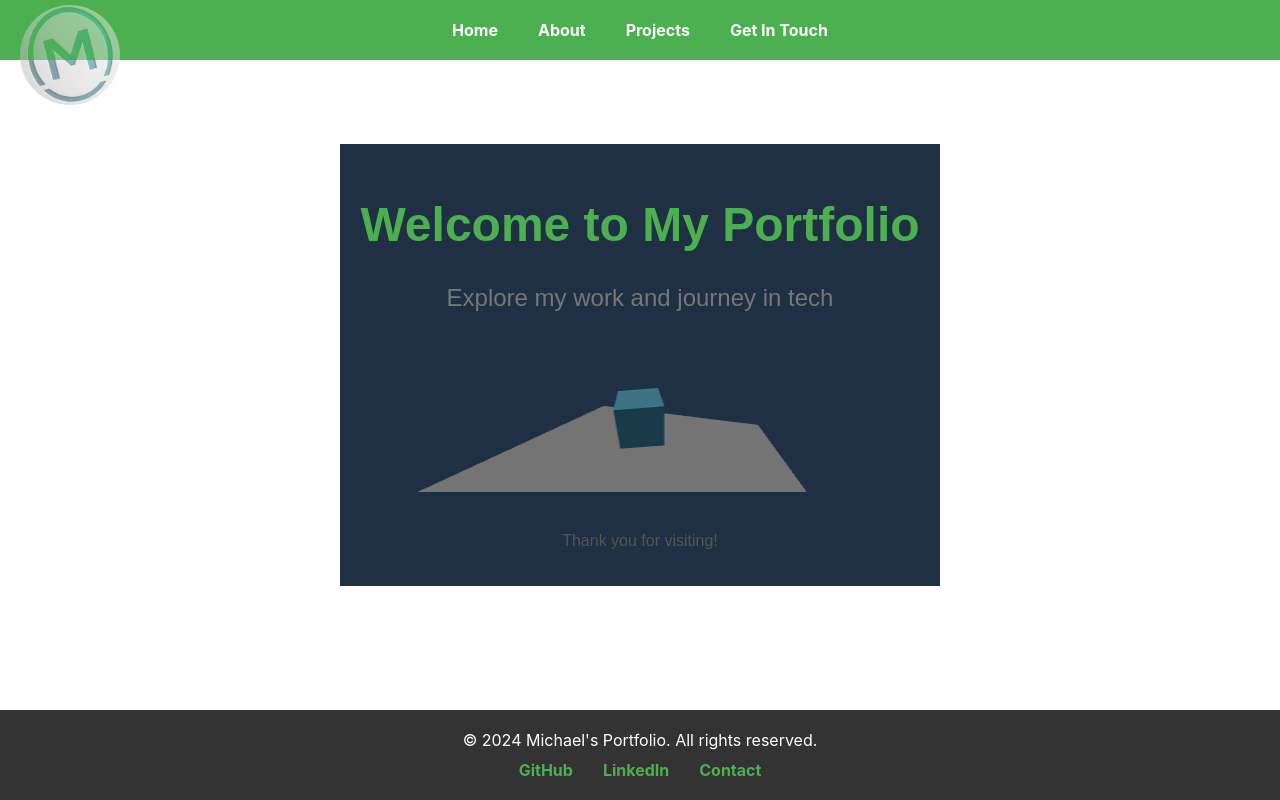
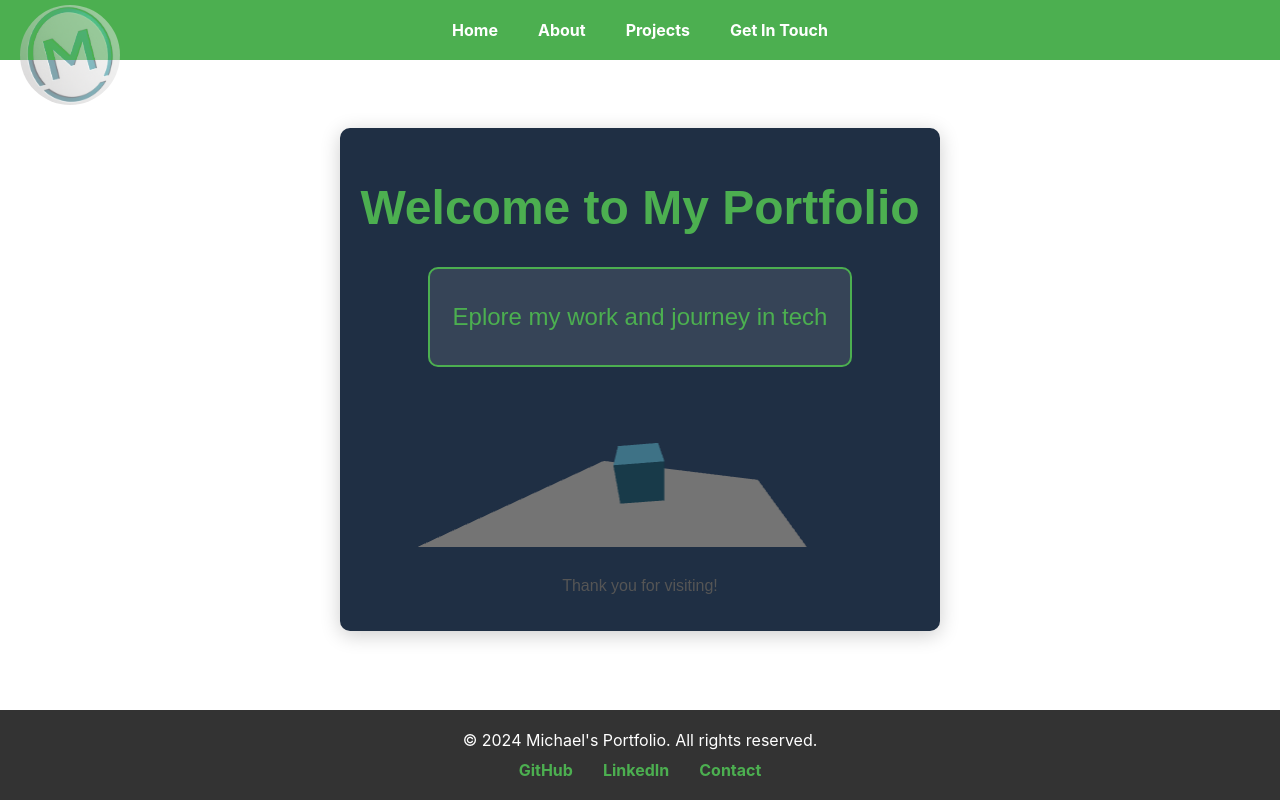
Before and after one commit to urenami/react-portfolio, a React (Create React App) app: page / in a window 1280 px wide. Built offline with nearby package versions, Linux system fonts and the light colour scheme.

Commit message:
styled action button and added type effect

```diff
--- a/src/components/Home.js
+++ b/src/components/Home.js
@@ -1,5 +1,6 @@
 import React from 'react';
 import ThreeDModel from './ThreeDModel';
+import TypingEffect from './TypingEffect';
 import './styles.css';
 
 const Home = () => {
@@ -7,7 +8,7 @@ const Home = () => {
     <div className="home">
       <header className="home-header">
         <h1 className="home-title">Welcome to My Portfolio</h1>
-        <p className="home-subtitle">Explore my work and journey in tech</p>
+        <TypingEffect text="Explore my work and journey in tech" />
       </header>
 
       <section className="home-content">
--- /dev/null
+++ b/src/components/TypingEffect.css
@@ -0,0 +1,14 @@
+.typing-container {
+    border: 2px solid #4CAF50;
+    padding: 10px;
+    width: 400px;
+    margin: 0 auto;
+    background-color: rgba(255, 255, 255, 0.1);
+    border-radius: 10px;
+  }
+
+  .typing-text {
+    font-size: 1.5em;
+    color: #4CAF50;
+    white-space: nowrap;
+  }
--- /dev/null
+++ b/src/components/TypingEffect.js
@@ -0,0 +1,25 @@
+import React, { useEffect, useState } from 'react';
+import './TypingEffect.css';
+
+const TypingEffect = ({ text }) => {
+  const [displayedText, setDisplayedText] = useState('');
+
+  useEffect(() => {
+    let index = 0;
+    const interval = setInterval(() => {
+      setDisplayedText((prev) => prev + text.charAt(index));
+      index++;
+      if (index >= text.length) clearInterval(interval);
+    }, 100);
+
+    return () => clearInterval(interval);
+  }, [text]);
+
+  return (
+    <div className="typing-container">
+      <p className="typing-text">{displayedText}</p>
+    </div>
+  );
+};
+
+export default TypingEffect;
--- a/src/components/styles.css
+++ b/src/components/styles.css
@@ -3,9 +3,11 @@
   text-align: center;
   font-family: 'Arial', sans-serif;
   color: #333;
-  margin: 0 auto;
+  margin: 11px auto;
   max-width: 800px;
   padding: 20px;
+  border-radius: 10px;
+  box-shadow: 0 4px 20px rgba(0, 0, 0, 0.2);
 }
 
 .home-header {
@@ -29,7 +31,7 @@
 }
 
 .home-footer {
-  margin-top: 40px;
+  margin-top: 20px;
   font-size: 1em;
   color: #555;
 }
@@ -110,7 +112,7 @@
   color: white;
   padding: 20px;
   text-align: center;
-  margin-top: 40px;
+  margin-top: 11px;
 }
 
 .footer p {
@@ -140,3 +142,28 @@
   flex-direction: column;
   justify-content: space-between;
 }
+
+.cta-buttons {
+  margin-top: 20px;
+}
+
+.cta-button {
+  background-color: #4CAF50;
+  color: white;
+  border: none;
+  padding: 10px 20px;
+  font-size: 1.2em;
+  cursor: pointer;
+  border-radius: 5px;
+  margin: 0 10px;
+  transition: background-color 0.3s ease, transform 0.3s ease;
+}
+
+.cta-button:hover {
+  background-color: #45a049;
+  transform: translateY(-5px);
+}
+
+.cta-button:active {
+  transform: translateY(0);
+}
```
